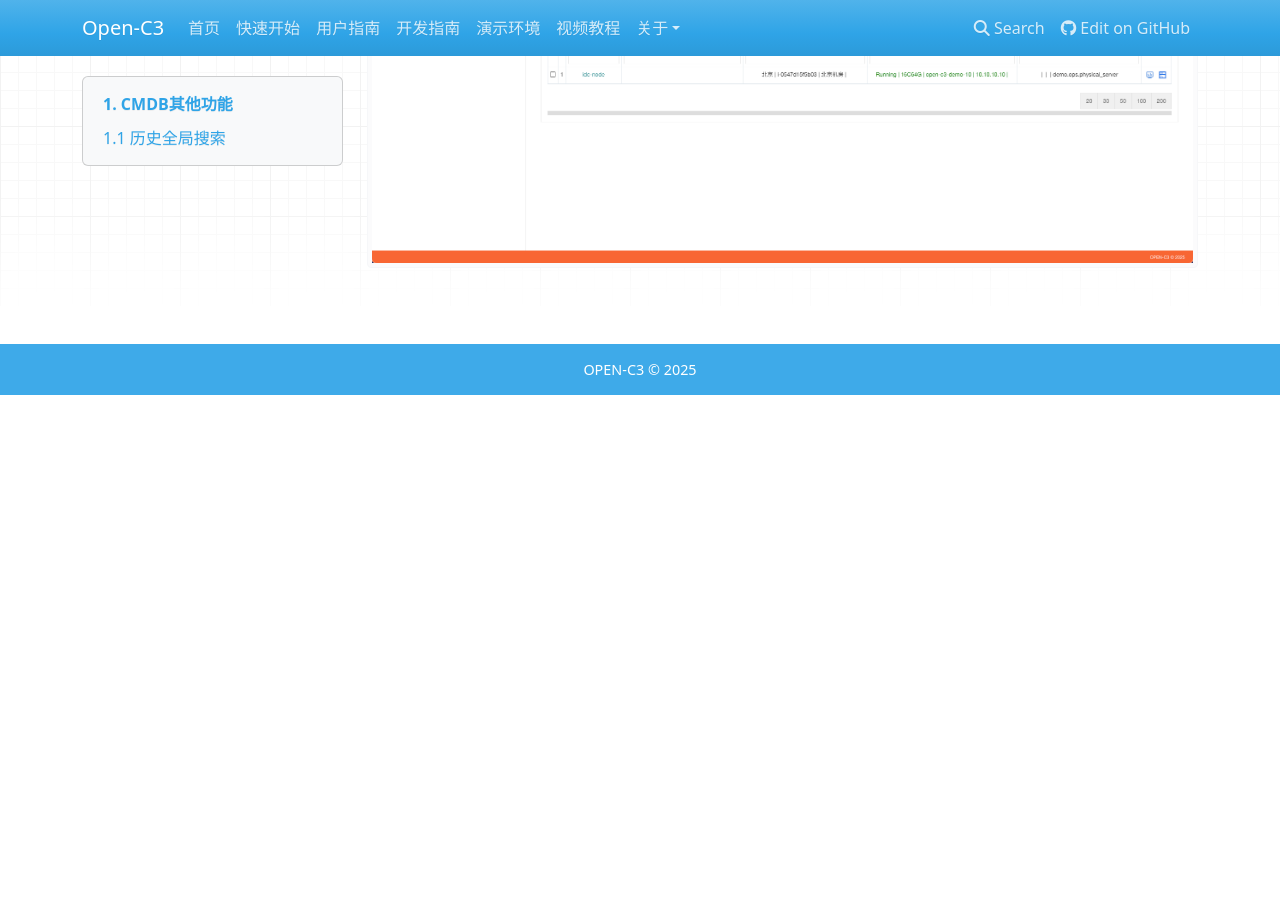
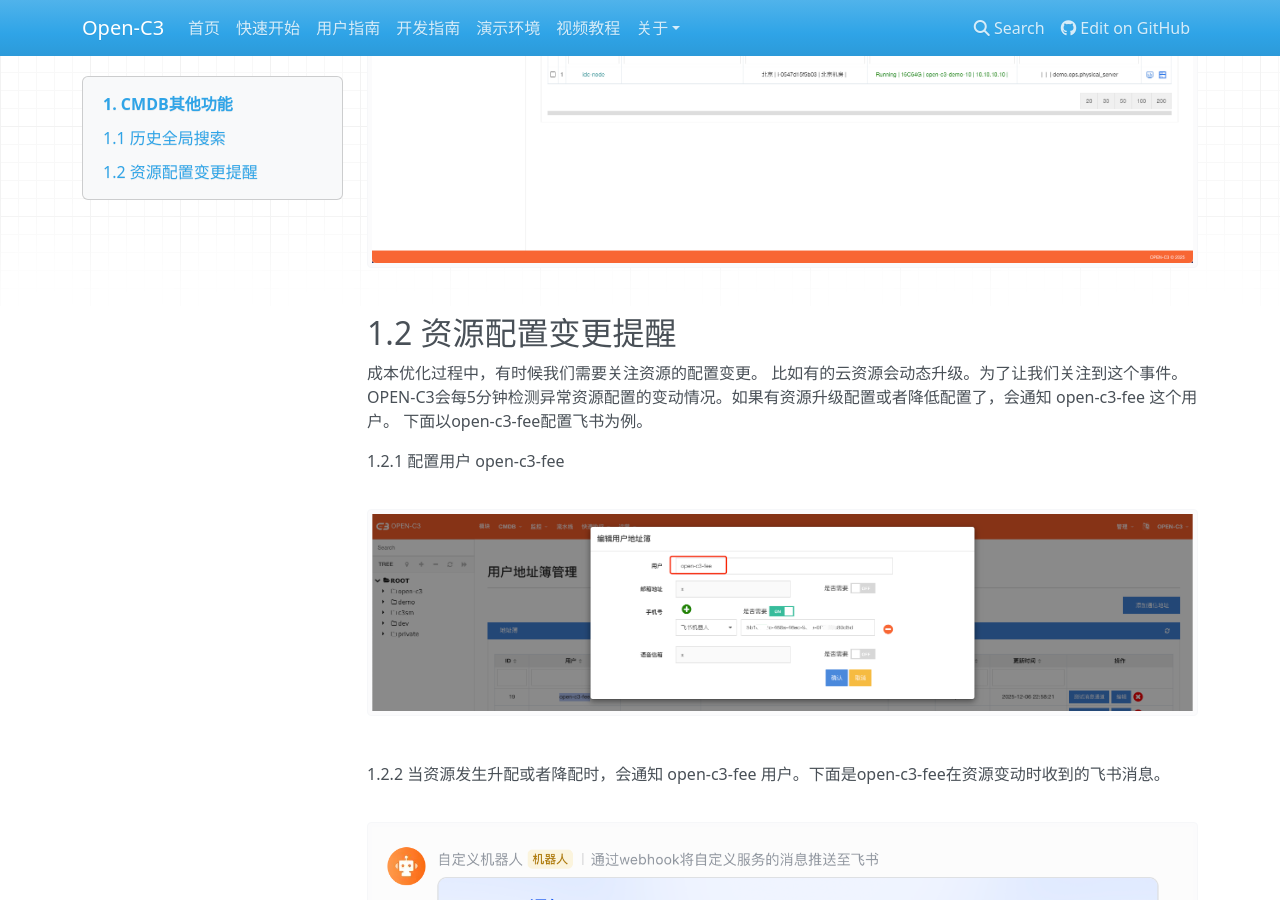
Before and after one commit to open-c3/docs, an MkDocs documentation site: the page built from docs/user-guide/CMDB其他功能.md, in a window 1280 px wide and 900 px high, scrolled down 1399 px. Built offline with MkDocs 1.6.1, drawn with Linux system fonts in a browser that asks for light colours; nearby versions of some CDN libraries; before the commit the page ends 1804 px from its top, so only the background shows below that.

Commit message:
添加CMDB中资源配置变更通知的文档

```diff
--- a/docs/user-guide/CMDB其他功能.md
+++ b/docs/user-guide/CMDB其他功能.md
@@ -11,3 +11,16 @@ CMDB会定时备份全量数据，我们可以选择在某个历史时间中查
 ![](/attachments/Pasted_image_20251206174106.png)
 
 ![](/attachments/Pasted_image_20251206175124.png)
+
+## 1.2 资源配置变更提醒
+
+成本优化过程中，有时候我们需要关注资源的配置变更。 比如有的云资源会动态升级。为了让我们关注到这个事件。 OPEN-C3会每5分钟检测异常资源配置的变动情况。如果有资源升级配置或者降低配置了，会通知 open-c3-fee 这个用户。 下面以open-c3-fee配置飞书为例。
+
+1.2.1 配置用户 open-c3-fee
+
+![](/attachments/Pasted_image_20251206230918.png)
+
+
+1.2.2 当资源发生升配或者降配时，会通知  open-c3-fee 用户。下面是open-c3-fee在资源变动时收到的飞书消息。
+
+![](/attachments/Pasted_image_20251206232102.png)
```
Also changed, not shown: docs/attachments/Pasted image 20251206232115.png (added), docs/attachments/Pasted_image_20251206230918.png (added), docs/attachments/Pasted_image_20251206232102.png (added).
